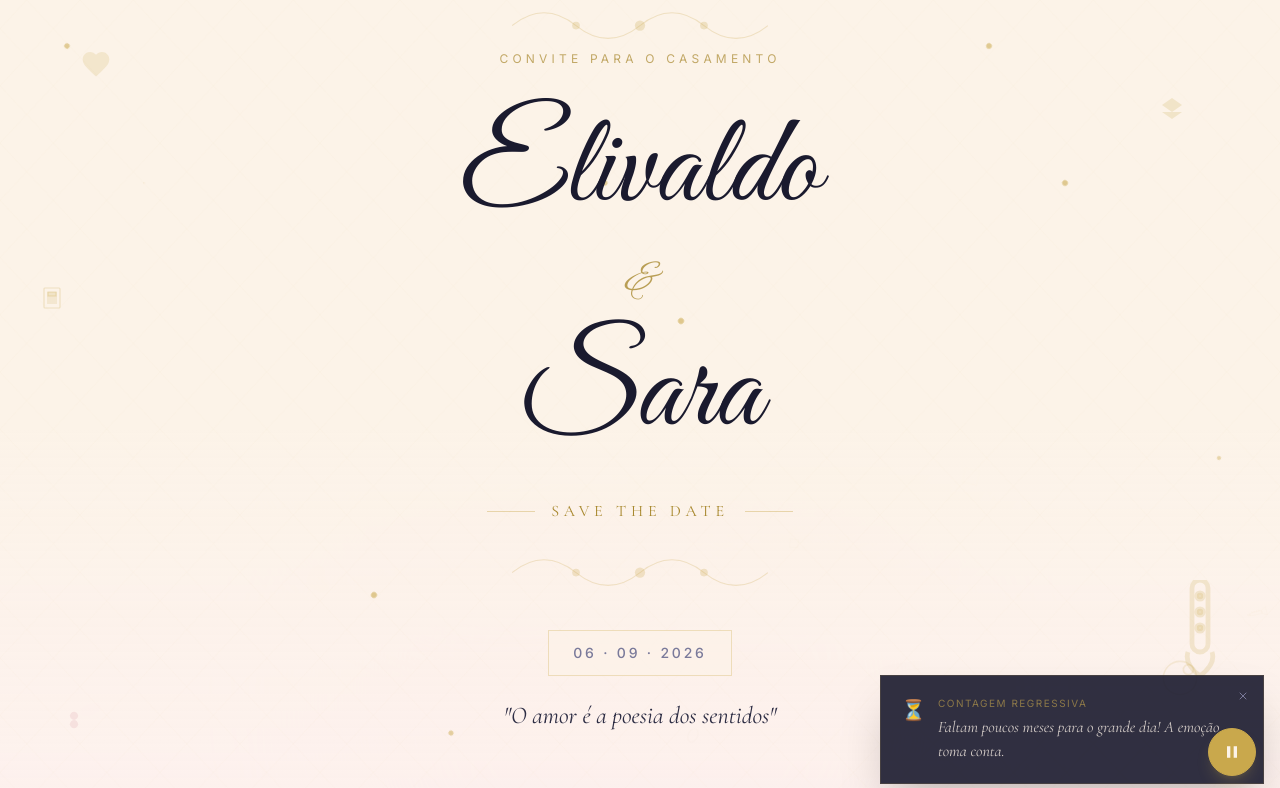
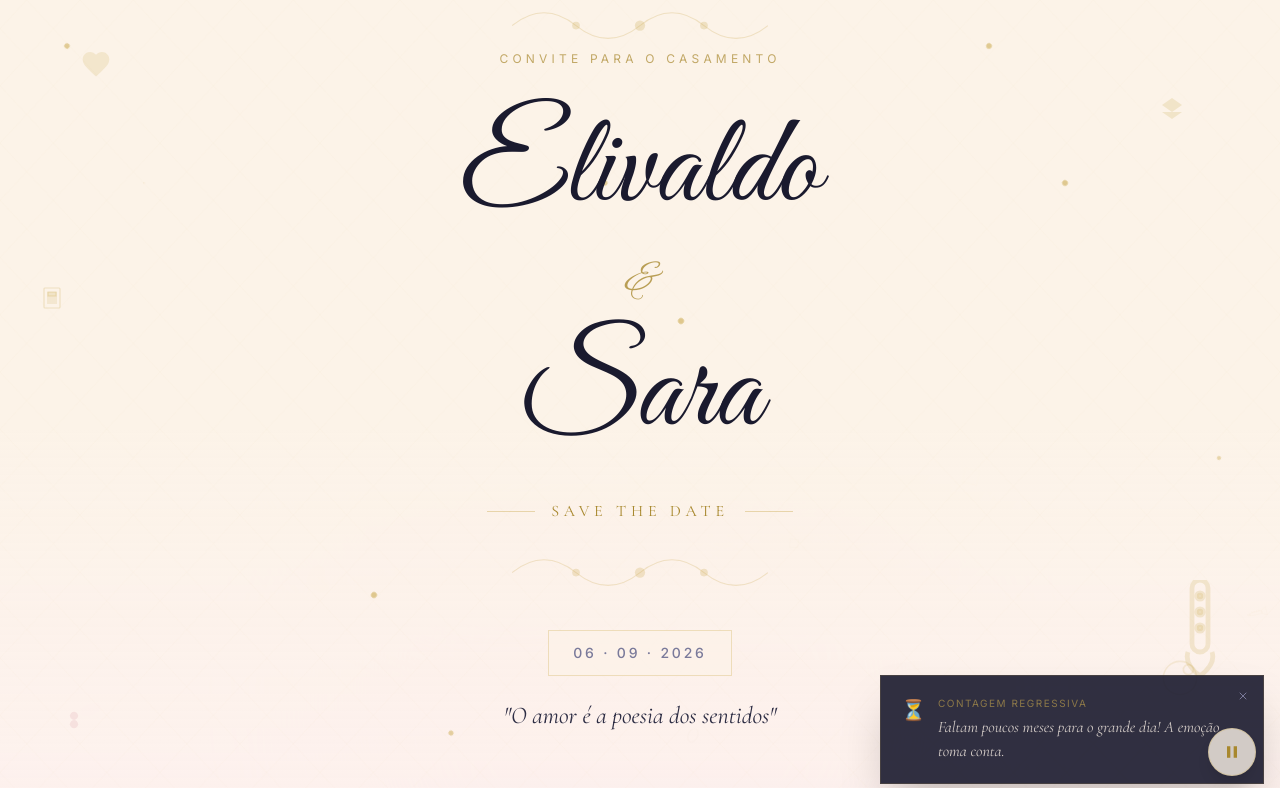
Before and after one commit to josephclan22-eng/-convite-casamento, a React (Vite) app: page / in a window 1280 px wide. Shown: the top 788 px of the page. Built offline with nearby package versions, Linux system fonts and the light colour scheme; no server answers; the HTML template or start-up script is replaced by a standard one; a web font is replaced by a local one.

Commit message:
Hide player button until music actually starts playing

```diff
--- a/src/components/MusicPlayer.tsx
+++ b/src/components/MusicPlayer.tsx
@@ -1,7 +1,7 @@
 import { useEffect, useRef, useState } from "react"
 
 export default function MusicPlayer() {
-  const [playing, setPlaying] = useState(false)
+  const [visible, setVisible] = useState(false)
   const audioRef = useRef<HTMLAudioElement>(null)
   const ready = useRef(false)
 
@@ -11,11 +11,13 @@ export default function MusicPlayer() {
       const a = audioRef.current
       if (!a) return
       ready.current = true
-      a.play().then(() => setPlaying(true)).catch(() => {})
+      a.play().then(() => {
+        setVisible(true)
+      }).catch(() => {})
     }
 
     const a = audioRef.current
-    if (a) a.play().then(() => setPlaying(true)).catch(() => {})
+    if (a) a.play().then(() => setVisible(true)).catch(() => {})
 
     for (const e of ["click", "touchstart", "touchend", "keydown", "scroll"]) {
       document.addEventListener(e, play, { once: true })
@@ -33,33 +35,28 @@ export default function MusicPlayer() {
     e.stopPropagation()
     const a = audioRef.current
     if (!a) return
-    if (playing) { a.pause(); setPlaying(false) }
-    else { a.play().then(() => setPlaying(true)).catch(() => {}) }
+    if (a.paused) {
+      a.play().then(() => setVisible(true)).catch(() => {})
+    } else {
+      a.pause()
+    }
   }
 
   return (
     <>
       <audio ref={audioRef} src="/music/trem-bala.mp3" preload="auto" loop playsInline />
-      <button
-        type="button"
-        onClick={toggle}
-        className={`fixed bottom-6 right-6 z-50 w-12 h-12 flex items-center justify-center rounded-full border transition-all duration-300 shadow-lg backdrop-blur-sm ${
-          playing
-            ? "bg-gold text-cream border-gold shadow-gold/20"
-            : "bg-cream/80 text-gold-dark border-gold/30 hover:bg-gold hover:text-cream hover:border-gold"
-        }`}
-        aria-label={playing ? "Pausar" : "Tocar"}
-      >
-        {playing ? (
+      {visible && (
+        <button
+          type="button"
+          onClick={toggle}
+          className="fixed bottom-6 right-6 z-50 w-12 h-12 flex items-center justify-center rounded-full border bg-cream/80 text-gold-dark border-gold/30 hover:bg-gold hover:text-cream hover:border-gold transition-all duration-300 shadow-lg backdrop-blur-sm"
+          aria-label="Pausar"
+        >
           <svg className="w-5 h-5" viewBox="0 0 24 24" fill="currentColor">
             <path d="M6 19h4V5H6v14zm8-14v14h4V5h-4z" />
           </svg>
-        ) : (
-          <svg className="w-5 h-5" viewBox="0 0 24 24" fill="currentColor">
-            <path d="M12 2C6.48 2 2 6.48 2 12s4.48 10 10 10 10-4.48 10-10S17.52 2 12 2zm-2 14.5v-9l6 4.5-6 4.5z" />
-          </svg>
-        )}
-      </button>
+        </button>
+      )}
     </>
   )
 }
```
